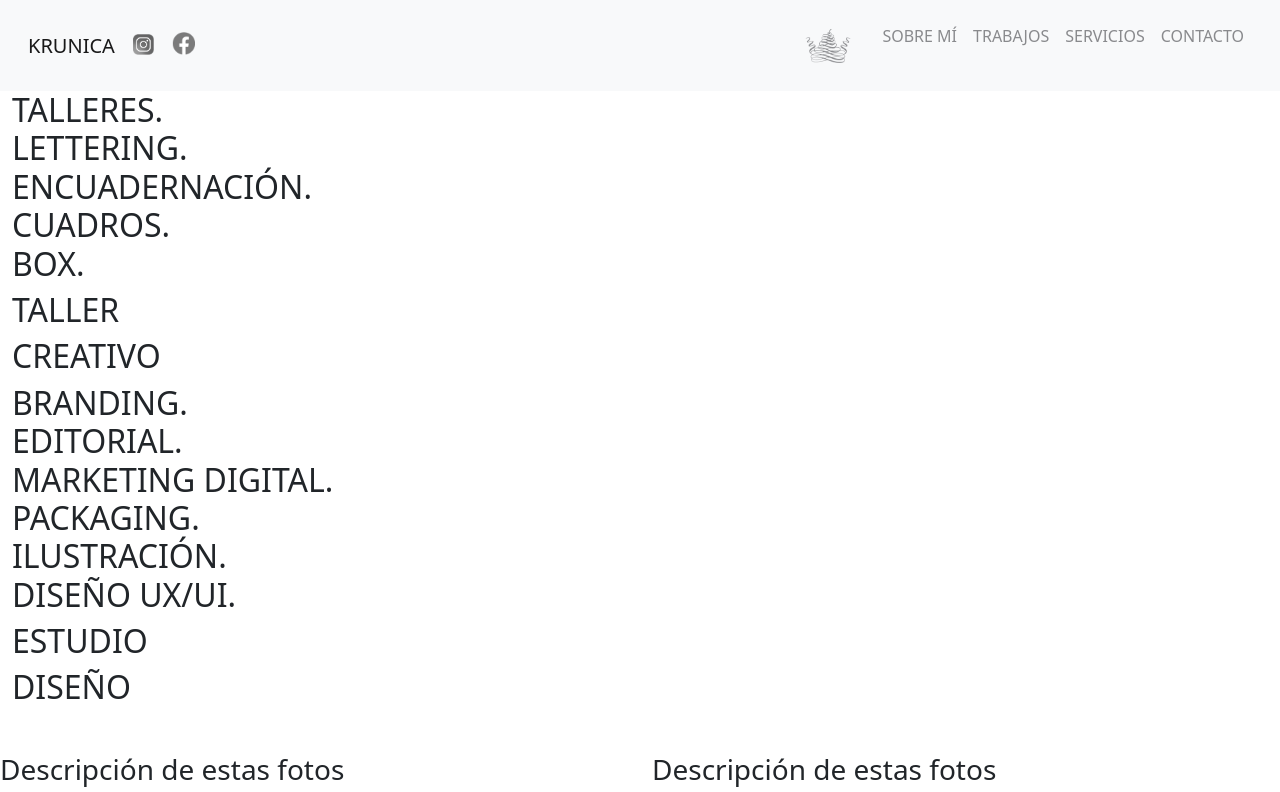
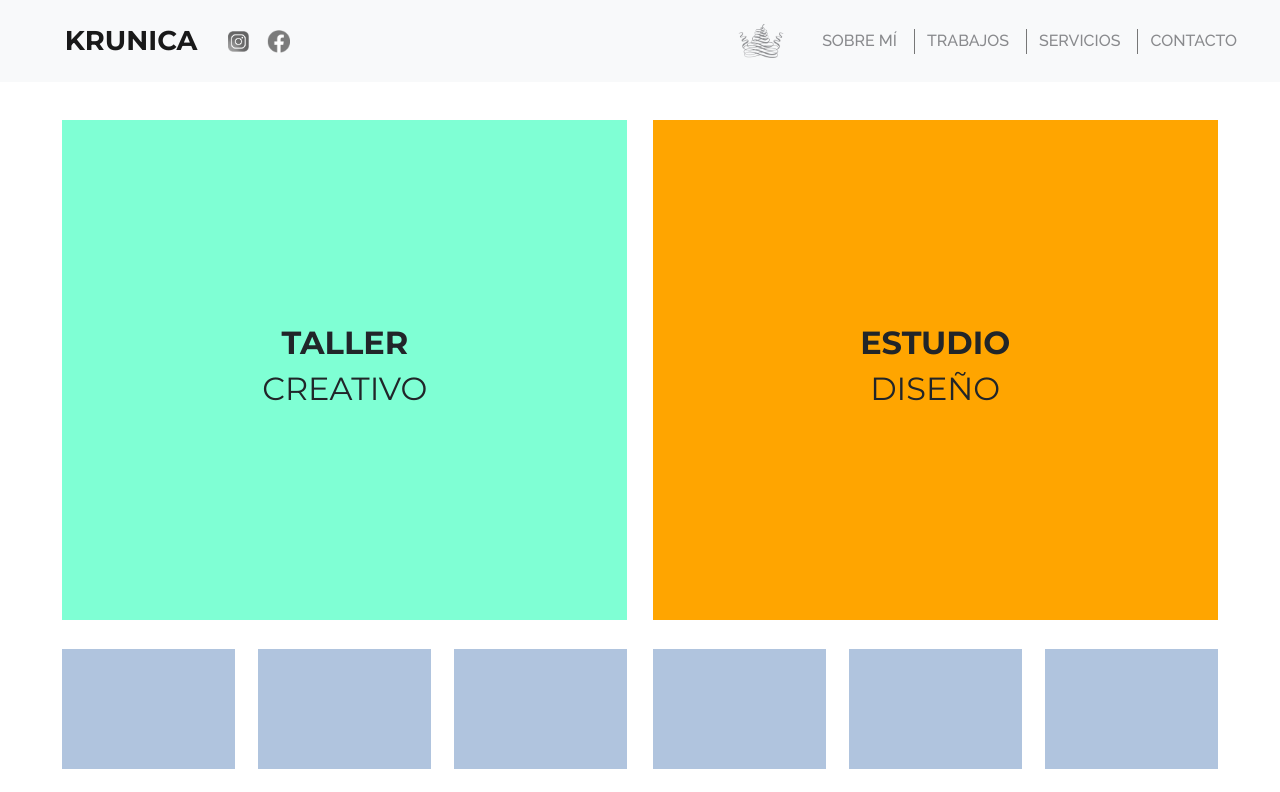
Before and after one commit to FacuBozzi/pruebKrunica, a website built with Parcel: page src/index.html in a window 1280 px wide. Shown: the top 792 px of the page. Built offline with nearby package versions, Linux system fonts and the light colour scheme.

Commit message:
Update index.html

```diff
--- a/src/index.html
+++ b/src/index.html
@@ -18,7 +18,7 @@
     <!-- Bootstrap -->
     <link href="https://cdn.jsdelivr.net/npm/bootstrap@5.0.2/dist/css/bootstrap.min.css" rel="stylesheet" integrity="sha384-EVSTQN3/azprG1Anm3QDgpJLIm9Nao0Yz1ztcQTwFspd3yD65VohhpuuCOmLASjC" crossorigin="anonymous">
 
-    <link rel="stylesheet" href="style.a6dae8f7.css">
+    <link rel="stylesheet" href="style.css">
 
     <title>Estudio de diseño Krunica</title>
 </head>
```
